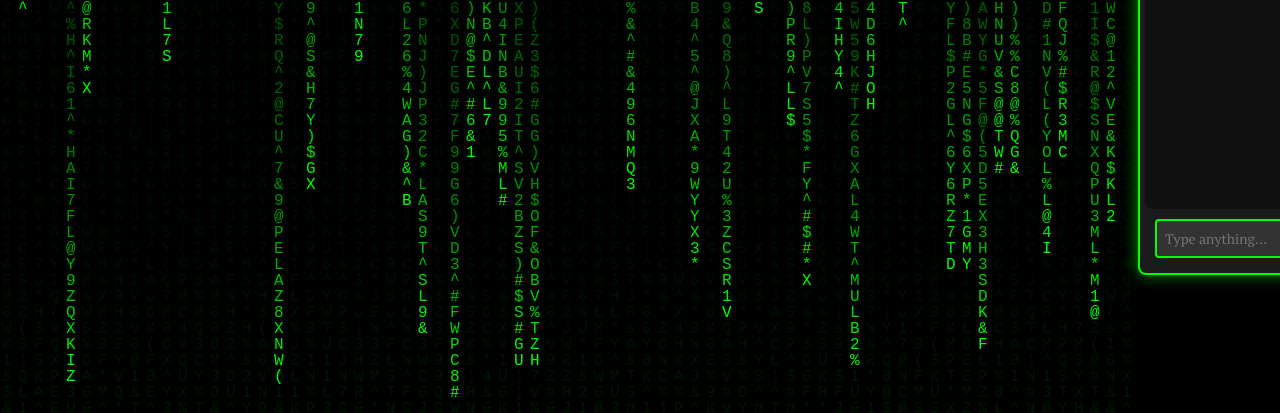
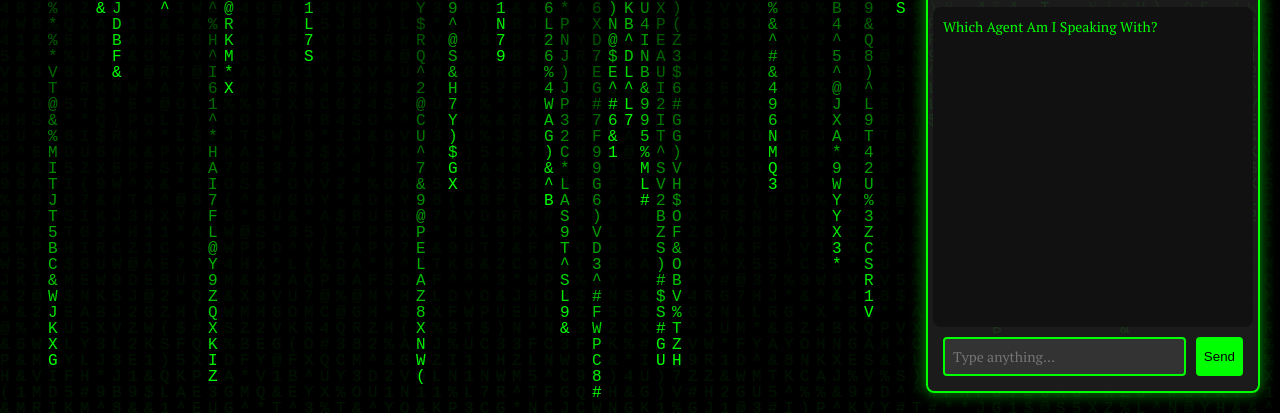
Before and after one commit to olaodut/ThreatIntelDashboard, a plain HTML site: page index.html in a window 1280 px wide. Shown: the part 387-800 px from the top of the page. Drawn offline with Linux system fonts and the light colour scheme.

Commit message:
Update index.html

```diff
--- a/index.html
+++ b/index.html
@@ -29,14 +29,16 @@
 }
 
 .chat-container {
-    width: 90%;
+    position: fixed;
+    bottom: 20px; /* Adjust as needed */
+    right: 20px; /* Adjust as needed */
+    width: 300px; /* Adjust as needed */
     max-width: 400px;
     background-color: rgba(30, 30, 30, 0.9);
     border: 2px solid #00ff00;
     border-radius: 8px;
     padding: 15px;
     box-shadow: 0px 0px 15px rgba(0, 255, 0, 0.6);
-    position: relative;
     max-height: 80vh;
     display: flex;
     flex-direction: column;
```
